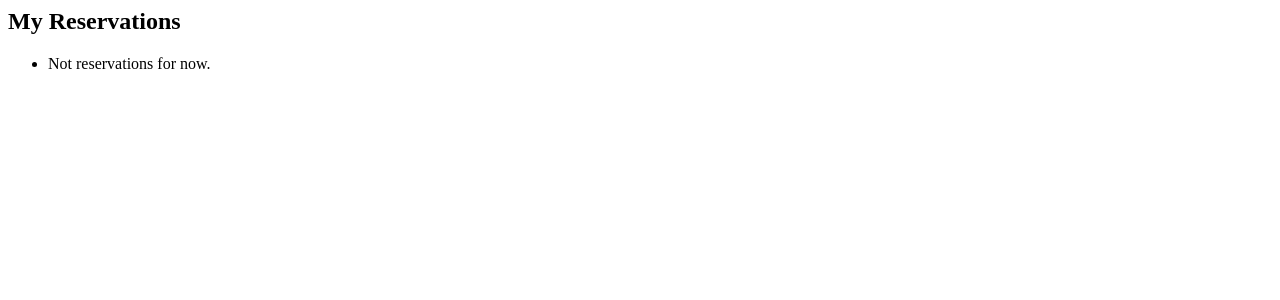
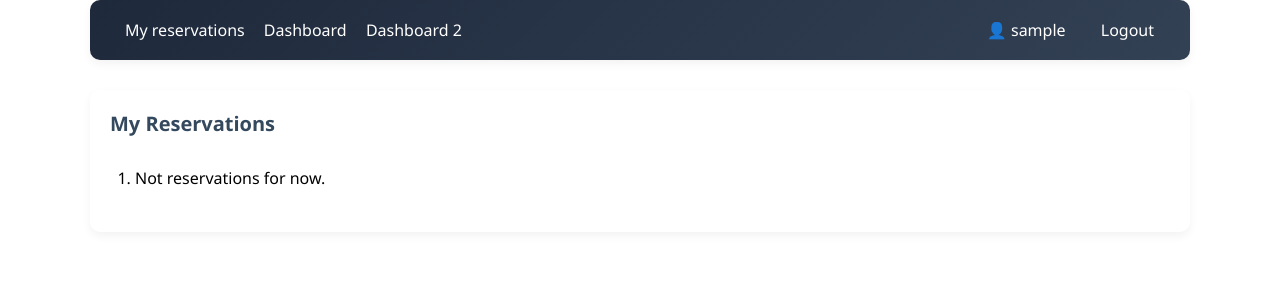
Before and after one commit to DanielGodoyGalindo/coworking_reservations, a Django app: page /my-reservations/ in a window 1280 px wide. Shown: the top 300 px of the page. Run offline with Django 5.2, Linux system fonts and the light colour scheme; the visitor is signed in with stand-in values (Sample User, id 1); data that the repository does not hold is empty.

Commit message:
feat: add my reservations to navbar

```diff
--- a/coworking_reservations/settings.py
+++ b/coworking_reservations/settings.py
@@ -120,7 +120,7 @@ USE_TZ = True
 
 STATIC_URL = "/static/"
 
-LOGIN_REDIRECT_URL = '/dashboard/'
+LOGIN_REDIRECT_URL = '/my-reservations/'
 LOGOUT_REDIRECT_URL = 'login'
 
 # Global variables
--- a/reservations/static/reservations/dashboard.css
+++ b/reservations/static/reservations/dashboard.css
@@ -5,10 +5,6 @@
     font-family: "Segoe UI", Roboto, Arial, sans-serif;
 }
 
-body {
-    font-family: Arial, sans-serif;
-    color: #f1f5f9;
-}
 
 
 h1 {
--- a/reservations/templates/base.html
+++ b/reservations/templates/base.html
@@ -3,8 +3,8 @@
 <html>
   <head>
     <title>Co-Working Reservations - Dashboards</title>
+    <script src="https://cdn.jsdelivr.net/npm/chart.js"></script>
     <link rel="stylesheet" href="{% static 'reservations/dashboard.css' %}" />
-    <script src="https://cdn.jsdelivr.net/npm/chart.js"></script>
     <style>
       .navbar {
         background: linear-gradient(135deg, #1e293b, #334155) !important;
@@ -35,8 +35,11 @@
   <body>
     <div class="navbar">
       <div>
-        <a href="{% url 'dashboard' %}">Dashboard</a>
-        <a href="{% url 'dashboard2' %}">Dashboard 2</a>
+        <a href="{% url 'my_reservations' %}">My reservations</a>
+        {% if user.is_authenticated and user.is_staff %}
+            <a href="{% url 'dashboard' %}">Dashboard</a>
+            <a href="{% url 'dashboard2' %}">Dashboard 2</a>
+        {% endif %}
       </div>
 
       <div>
--- a/reservations/templates/dashboard.html
+++ b/reservations/templates/dashboard.html
@@ -2,7 +2,6 @@
 {% load static %}
 
 {% block content %}
-
 
     <h1 class="text-center">Dashboard</h1>
 
--- a/reservations/templates/reservations/my_reservations.html
+++ b/reservations/templates/reservations/my_reservations.html
@@ -1,3 +1,8 @@
+{% extends 'base.html' %}
+{% load static %}
+
+{% block content %}
+
 <h2>My Reservations</h2>
 
 <ul>
@@ -7,3 +12,5 @@
     <li>Not reservations for now.</li>
   {% endfor %}
 </ul>
+
+{% endblock %}
--- a/reservations/views.py
+++ b/reservations/views.py
@@ -5,28 +5,29 @@ from reservations.models import Reservation
 from reservations.services.reservations import create_reservation_service
 from rooms.models import Room
 from django.contrib.auth.decorators import login_required
+from django.contrib.admin.views.decorators import staff_member_required
 from django.shortcuts import redirect
 from datetime import datetime
 
 
 # Create your views here.
-@login_required
+@staff_member_required
 def dashboard_page(request):
     return render(request, "dashboard.html")
 
 
-@login_required
+@staff_member_required
 def dashboard2_view(request):
     rooms = Room.objects.all()
     return render(request, "dashboard2.html", {"rooms": rooms})
 
-
+@login_required
 def home(request):
     if request.user.is_authenticated:
         return redirect("dashboard")
     return redirect("login")
 
-
+@login_required
 def create_reservation_html_view(request):
     rooms = Room.objects.all()
     if request.method == "POST":
@@ -53,7 +54,7 @@ def create_reservation_html_view(request):
             )
     return render(request, "reservations/create_reservation.html", {"rooms": rooms})
 
-
+@login_required
 def my_reservations_view(request):
     if not request.user.is_authenticated:
         return redirect("login")
```
